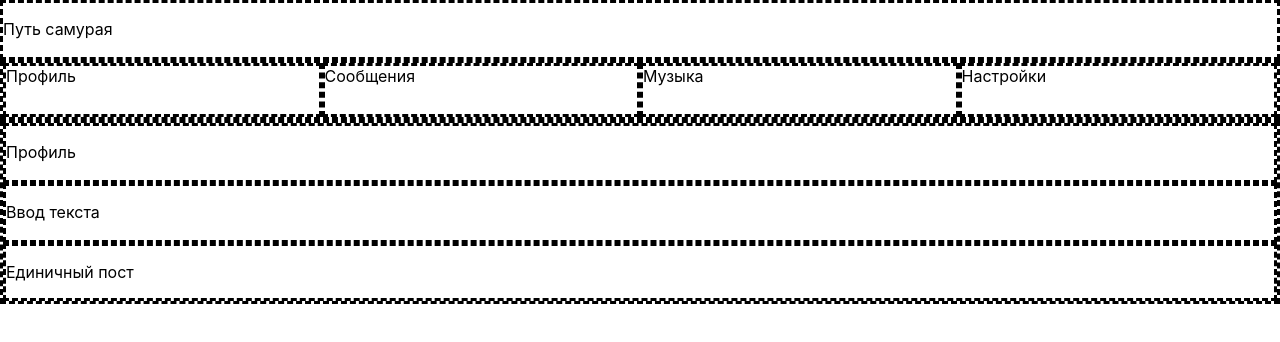
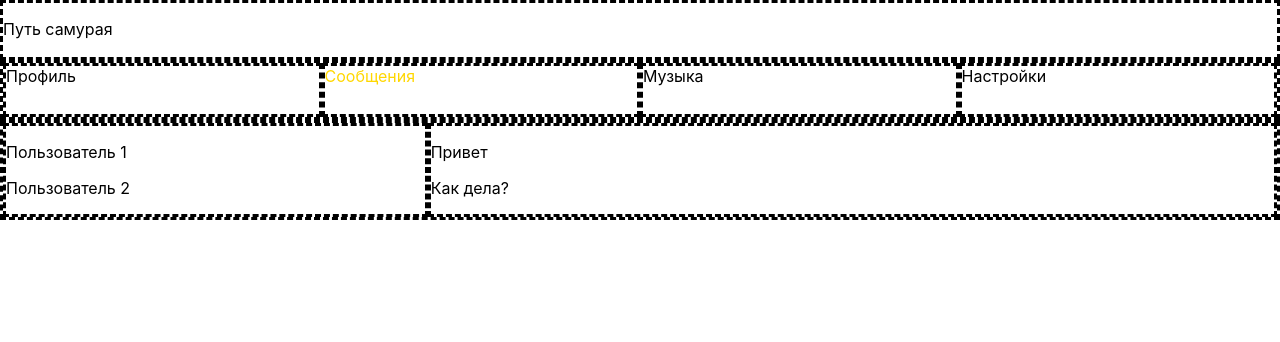
Before and after one commit to mserebryaakov/samurai-way-react, a React (Create React App) app: page /message in a window 1280 px wide. Shown: the top 342 px of the page. Built offline with nearby package versions, Linux system fonts and the light colour scheme.

Commit message:
Router+MessagePage

```diff
--- a/package.json
+++ b/package.json
@@ -8,6 +8,7 @@
     "@testing-library/user-event": "^13.5.0",
     "react": "^17.0.2",
     "react-dom": "^17.0.2",
+    "react-router-dom": "^6.2.1",
     "react-scripts": "5.0.0",
     "web-vitals": "^2.1.4"
   },
--- a/src/App.css
+++ b/src/App.css
@@ -11,3 +11,8 @@
   grid-template-columns: 1fr;/*1 колонка*/
   /*grid-gap: 10px;*/
 }
+
+.app-wrapper-content {
+  grid-area: cont;
+  border: dashed black;
+}
--- a/src/App.js
+++ b/src/App.js
@@ -2,19 +2,30 @@ import logo from './logo.svg';
 import './App.css';
 import Header from './components/Header/Header';
 import Navbar from './components/Navbar/Navbar';
-import Profile from './components/MainPage/MainPage';
+import MainPage from './components/MainPage/MainPage';
+import MessagePage from './components/MessagePage/MessagePage';
+import {BrowserRouter, Routes, Route} from "react-router-dom";
 
 function App() {
   return (
-    <div className="app-wrapper">
+    <BrowserRouter>
+      <div className="app-wrapper">
 
-      <Header/>
+        <Header />
 
-      <Navbar/>
+        <Navbar />
 
-      <Profile/>
+        <div className="app-wrapper-content">
+          <Routes>
+            <Route path="/profile" element={<MainPage />} />
+            <Route path="/message" element={<MessagePage />} />
+          </Routes>
+        </div>
 
-    </div>
+        {/*<MainPage />*/}
+        {/*<MessagePage />*/}
+      </div>
+    </BrowserRouter>
   );
 }
 
--- a/src/components/MainPage/MainPage.module.css
+++ b/src/components/MainPage/MainPage.module.css
@@ -1,6 +1,5 @@
 .content {
     grid-area: cont;
-    border: dashed black;
 
     display: grid;
 
--- /dev/null
+++ b/src/components/MessagePage/MessagePage.jsx
@@ -0,0 +1,19 @@
+import s from './MessagePage.module.css'
+
+function MessagePage() {
+    return (
+        <div className={s.content}>
+            <div className={s.dialogs}>
+                <p>Пользователь 1</p>
+                <p>Пользователь 2</p>
+            </div>
+
+            <div className={s.dialog}>
+                <p>Привет</p>
+                <p>Как дела?</p>
+            </div>
+        </div>
+    );
+}
+
+export default MessagePage;
--- /dev/null
+++ b/src/components/MessagePage/MessagePage.module.css
@@ -0,0 +1,22 @@
+.content {
+    grid-area: cont;
+
+    display: grid;
+
+    grid-template-areas:
+    "dialogs dialog";/*разметка одной строки в content гриде по grid-area ниже*/
+
+    grid-template-rows: 1fr;/*1 строка*/
+    grid-template-columns: 1fr 2fr;/*2 колонка*/
+    /*grid-gap: 10px;*/
+  }
+
+.content .dialogs {
+  grid-area: dialogs;
+  border: dashed black;
+}
+
+.content .dialog {
+  grid-area: dialog;
+  border: dashed black;
+}
--- a/src/components/Navbar/Navbar.jsx
+++ b/src/components/Navbar/Navbar.jsx
@@ -1,13 +1,14 @@
 import s from './Navbar.module.css'
+import {NavLink} from 'react-router-dom'
 
 function Navbar() {
     return (
         <nav className={s.nav}>
             <div className={s.profile}>
-                <a>Профиль</a>
+                <NavLink to="/profile" className = { navData => navData.isActive ? s.active : s.a }>Профиль</NavLink>
             </div>
             <div className={s.message}>
-                <a>Сообщения</a>
+                <NavLink to="/message" className = { navData => navData.isActive ? s.active : s.a }>Сообщения</NavLink>
             </div>
             <div className={s.music}>
                 <a>Музыка</a>
--- a/src/components/Navbar/Navbar.module.css
+++ b/src/components/Navbar/Navbar.module.css
@@ -10,6 +10,15 @@
     grid-template-rows: 1fr;/*3 строки, 60пкс 20пкс и остальное*/
     grid-template-columns: 1fr 1fr 1fr 1fr;/*4 равных колонки*/
     /*grid-gap: 10px;*/
+  }
+
+a {
+  color:black;
+  text-decoration: none;
+}
+
+.active {
+  color:gold;
 }
 
 .nav .profile {
```
Also changed, not shown: 1 other file (tests, documents, lock files or other folders). Lines whose indentation alone changed are shown as unchanged.
